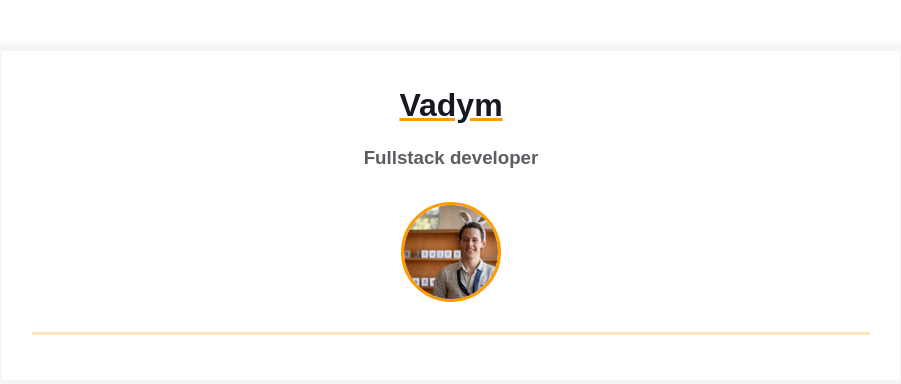
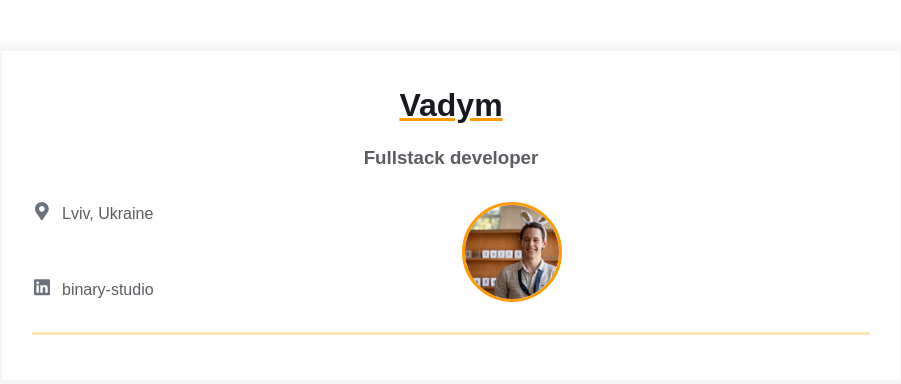
Before and after one commit to NotVadusha/homepage, a plain HTML site: page index.html in a window 1280 px wide. Shown: the whole page, without its empty margins (189-1090 px from the left). Drawn offline with Linux system fonts and the light colour scheme.

Commit message:
Added contact info

```diff
--- a/index.html
+++ b/index.html
@@ -15,7 +15,49 @@
             <h3 class="contact-info__sub-header">Fullstack developer</h3>
 
             <div class="contact_info_container fh">
-              <div class="contact-info__block"></div>
+              <div class="contact-info__block">
+                <a href="" rel="author" class="contact-info__item">
+                  <div class="contact-info__item-icon-wrapper">
+                    <svg
+                      class="contact-info__item-icon"
+                      xmlns="http://www.w3.org/2000/svg"
+                      viewBox="0 0 384 512"
+                    >
+                      <path
+                        d="M172.268 501.67C26.97 291.031 0 269.413 0 192 0 85.961 85.961 0 192
+                        0s192 85.961 192 192c0 77.413-26.97 99.031-172.268 309.67-9.535
+                        13.774-29.93 13.773-39.464 0zM192 272c44.183 0 80-35.817
+                        80-80s-35.817-80-80-80-80 35.817-80 80 35.817 80 80 80z"
+                      ></path>
+                    </svg>
+                  </div>
+                  <span>Lviv, Ukraine</span>
+                </a>
+                <a
+                  href="https://ua.linkedin.com/company/binary-studio_241166"
+                  rel="author"
+                  class="contact-info__item"
+                >
+                  <div class="contact-info__item-icon-wrapper">
+                    <svg
+                      class="contact-info__item-icon"
+                      xmlns="http://www.w3.org/2000/svg"
+                      viewBox="0 0 448 512"
+                    >
+                      <path
+                        d="M416 32H31.9C14.3 32 0 46.5 0 64.3v383.4C0 465.5 14.3 480 31.9
+        480H416c17.6 0 32-14.5 32-32.3V64.3c0-17.8-14.4-32.3-32-32.3zM135.4
+        416H69V202.2h66.5V416zm-33.2-243c-21.3 0-38.5-17.3-38.5-38.5S80.9 96
+        102.2 96c21.2 0 38.5 17.3 38.5 38.5 0 21.3-17.2 38.5-38.5 38.5zm282.1
+        243h-66.4V312c0-24.8-.5-56.7-34.5-56.7-34.6 0-39.9 27-39.9
+        54.9V416h-66.4V202.2h63.7v29.2h.9c8.9-16.8 30.6-34.5 62.9-34.5 67.2
+        0 79.7 44.3 79.7 101.9V416z"
+                      ></path>
+                    </svg>
+                  </div>
+                  <span>binary-studio</span>
+                </a>
+              </div>
 
               <div class="contact-info__block contact-info__block--center">
                 <img
```
